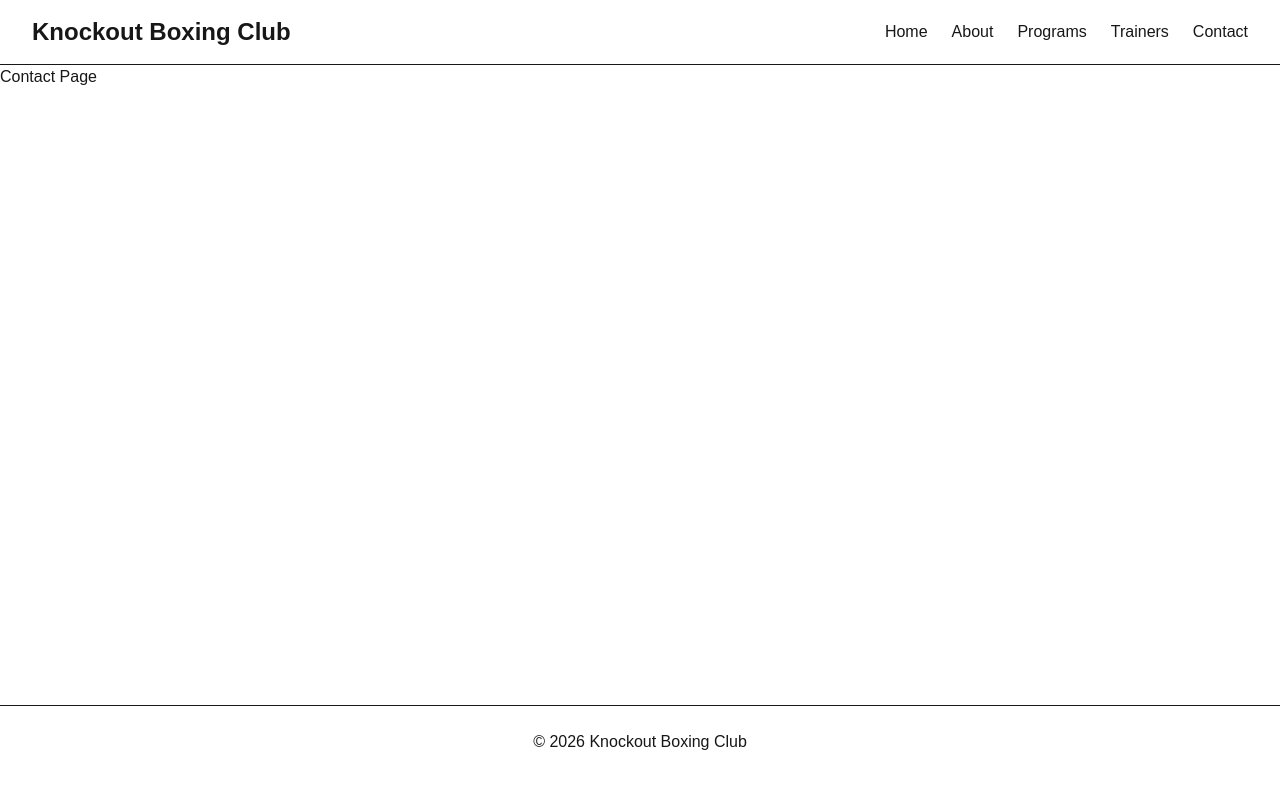
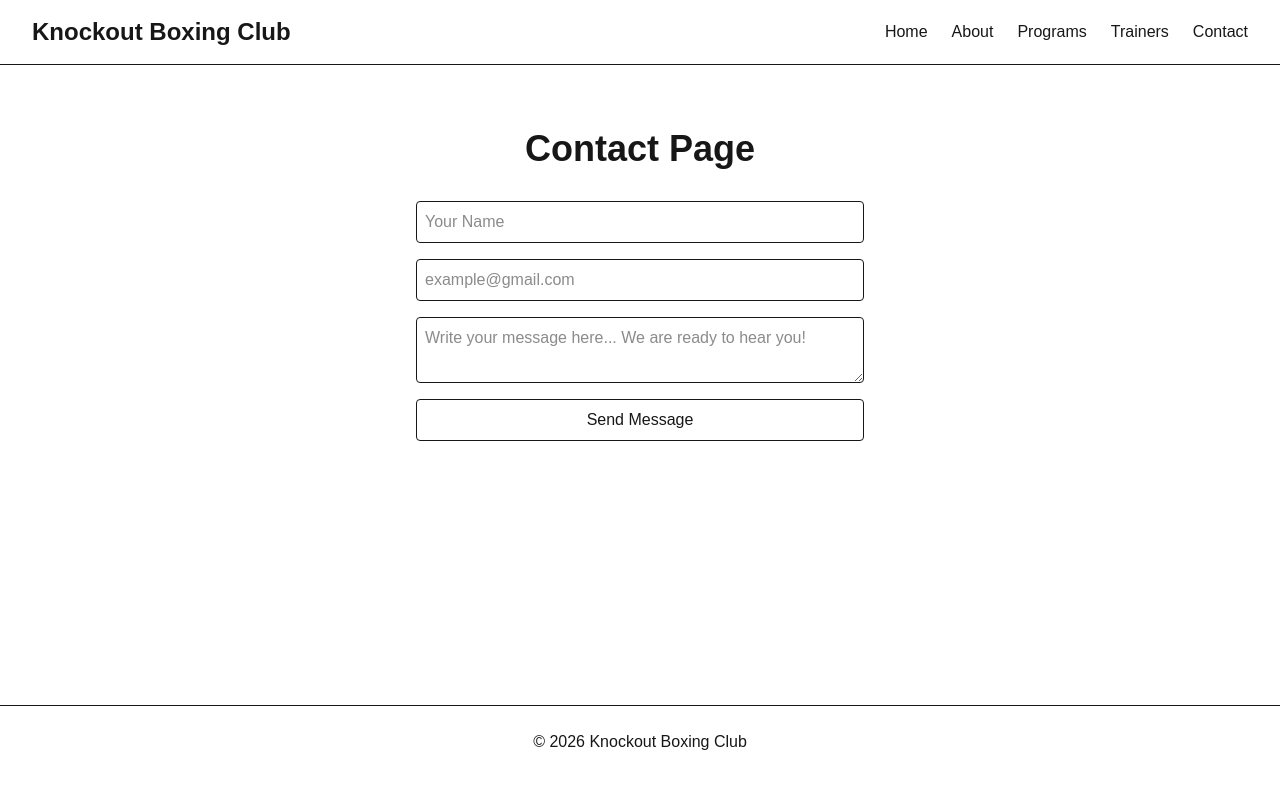
Before and after one commit to abhi-jithb/Knockout-Boxing-Club, a Next.js app: page /contact in a window 1280 px wide. Shown: the top 788 px of the page. Built offline with nearby package versions, Linux system fonts and the light colour scheme.

Commit message:
feat: add contact page

```diff
--- a/src/app/contact/page.tsx
+++ b/src/app/contact/page.tsx
@@ -1,9 +1,13 @@
+import ContactForm from "@/components/ContactForm";
+
 export default function Contact(){
     return(
-        <section className="min-h-[80vh]">
-            <h2>
+        <section className="min-h-[80vh] py-16">
+            <h1 className="text-4xl font-bold text-center mb-8">
                 Contact Page
-            </h2>
+            </h1>
+
+            <ContactForm/>
         </section>
     )
 }
--- /dev/null
+++ b/src/components/ContactForm.tsx
@@ -0,0 +1,14 @@
+export default function ContactForm(){
+    return(
+        <form className="flex flex-col gap-4 max-w-md mx-auto">
+
+            <input type="text" placeholder="Your Name" className="border p-2 rounded" />
+
+            <input type="email" placeholder="example@gmail.com" className="border p-2 rounded"/>
+
+            <textarea placeholder="Write your message here... We are ready to hear you!" className="border p-2 rounded"/>
+
+            <button type="submit" className="border p-2 rounded">Send Message</button>
+        </form>
+    )
+}
```
